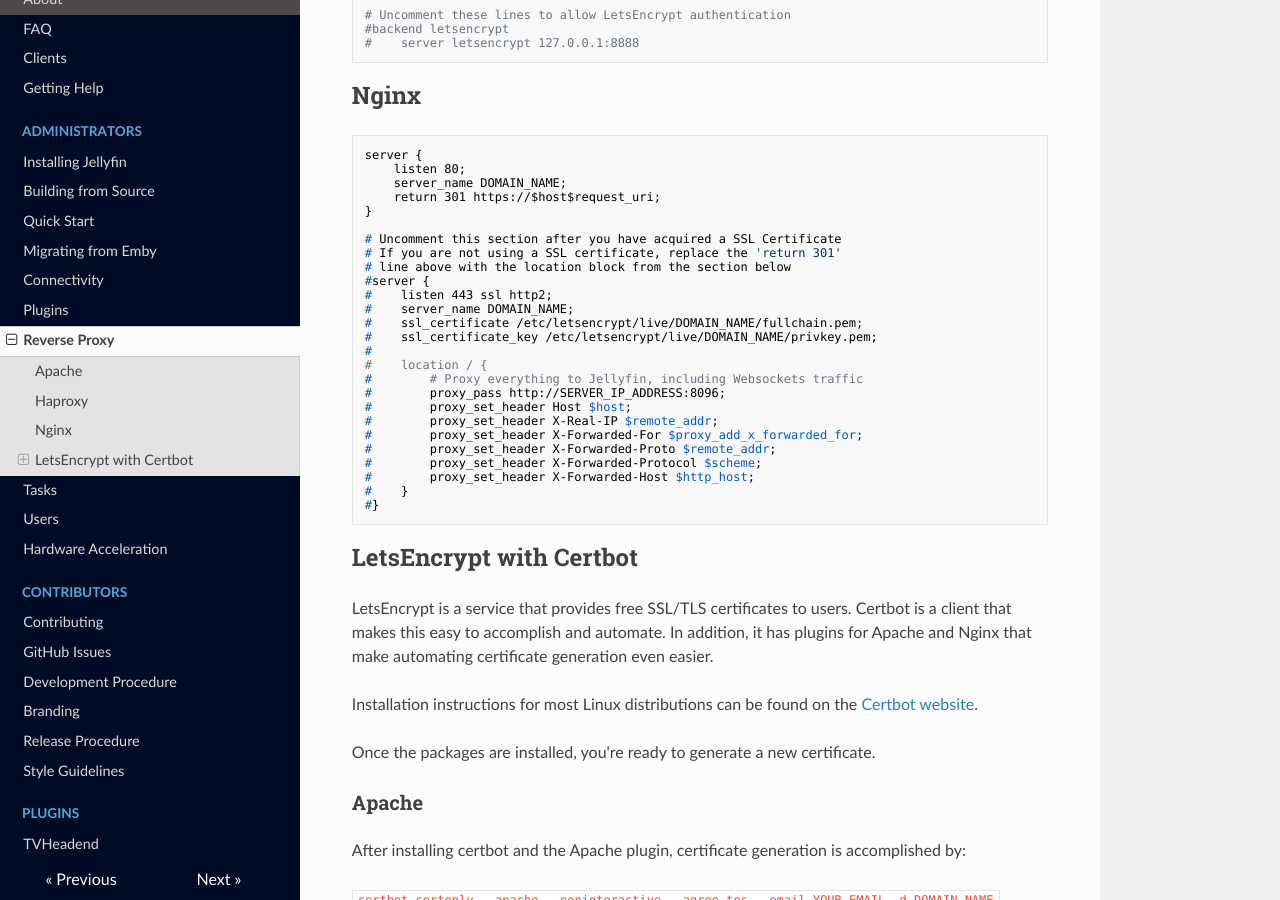
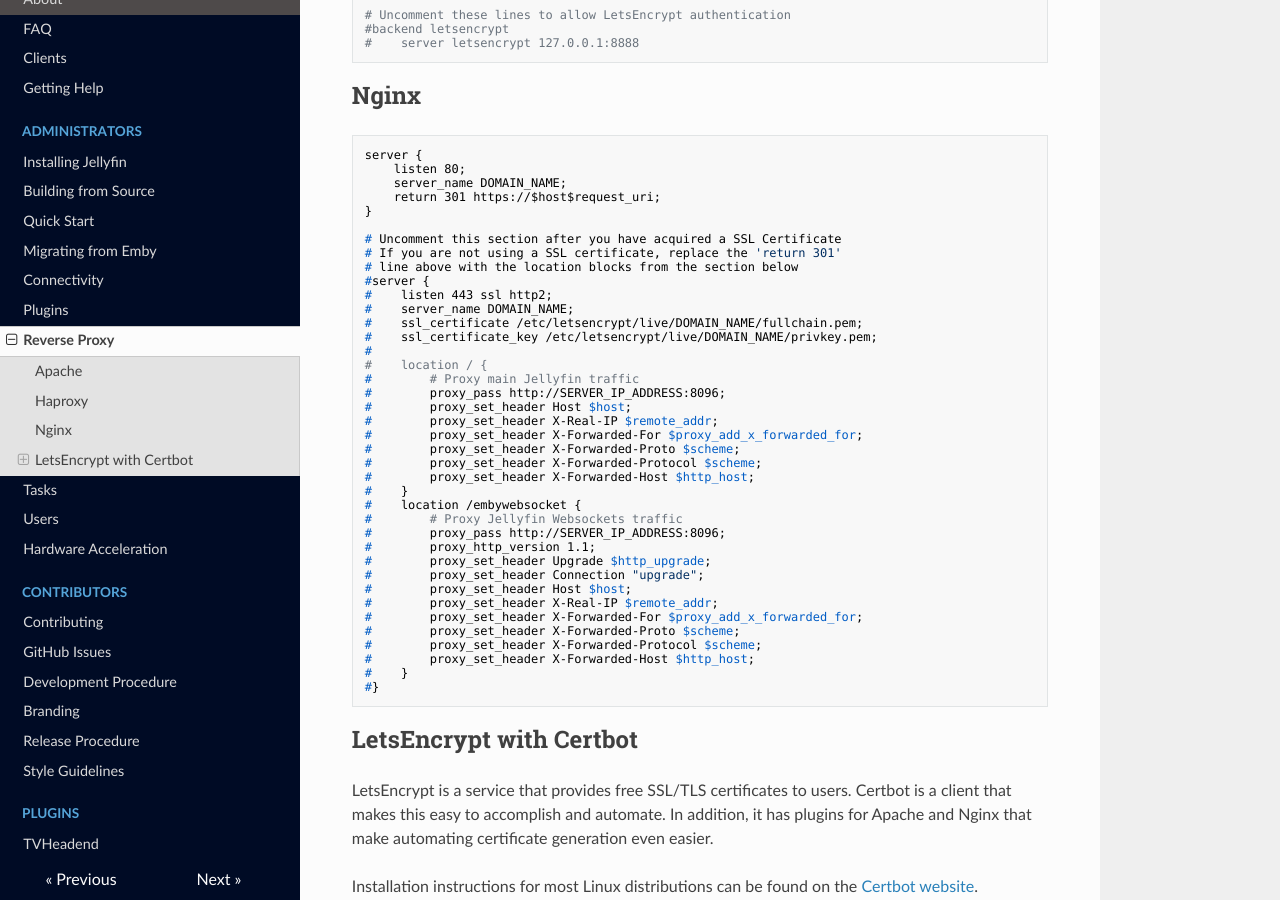
Before and after one commit to jellyfin-archive/jellyfin-docs, an MkDocs documentation site: the page built from docs/administrator-docs/reverse-proxy.md, in a window 1280 px wide and 900 px high, scrolled down 1701 px. Built offline with MkDocs 1.6.1, drawn with Linux system fonts in a browser that asks for light colours; nearby versions of some CDN libraries; old or Windows-style settings are respelled for this version of MkDocs.

Commit message:
Hotfix nginx config again for websockets

```diff
--- a/docs/administrator-docs/reverse-proxy.md
+++ b/docs/administrator-docs/reverse-proxy.md
@@ -97,7 +97,7 @@ server {
 
 # Uncomment this section after you have acquired a SSL Certificate
 # If you are not using a SSL certificate, replace the 'return 301'
-# line above with the location block from the section below
+# line above with the location blocks from the section below
 #server {
 #    listen 443 ssl http2;
 #    server_name DOMAIN_NAME;
@@ -105,12 +105,25 @@ server {
 #    ssl_certificate_key /etc/letsencrypt/live/DOMAIN_NAME/privkey.pem;
 #
 #    location / {
-#        # Proxy everything to Jellyfin, including Websockets traffic
+#        # Proxy main Jellyfin traffic
 #        proxy_pass http://SERVER_IP_ADDRESS:8096;
 #        proxy_set_header Host $host;
 #        proxy_set_header X-Real-IP $remote_addr;
 #        proxy_set_header X-Forwarded-For $proxy_add_x_forwarded_for;
-#        proxy_set_header X-Forwarded-Proto $remote_addr;
+#        proxy_set_header X-Forwarded-Proto $scheme;
+#        proxy_set_header X-Forwarded-Protocol $scheme;
+#        proxy_set_header X-Forwarded-Host $http_host;
+#    }
+#    location /embywebsocket {
+#        # Proxy Jellyfin Websockets traffic
+#        proxy_pass http://SERVER_IP_ADDRESS:8096;
+#        proxy_http_version 1.1;
+#        proxy_set_header Upgrade $http_upgrade;
+#        proxy_set_header Connection "upgrade";
+#        proxy_set_header Host $host;
+#        proxy_set_header X-Real-IP $remote_addr;
+#        proxy_set_header X-Forwarded-For $proxy_add_x_forwarded_for;
+#        proxy_set_header X-Forwarded-Proto $scheme;
 #        proxy_set_header X-Forwarded-Protocol $scheme;
 #        proxy_set_header X-Forwarded-Host $http_host;
 #    }
```
